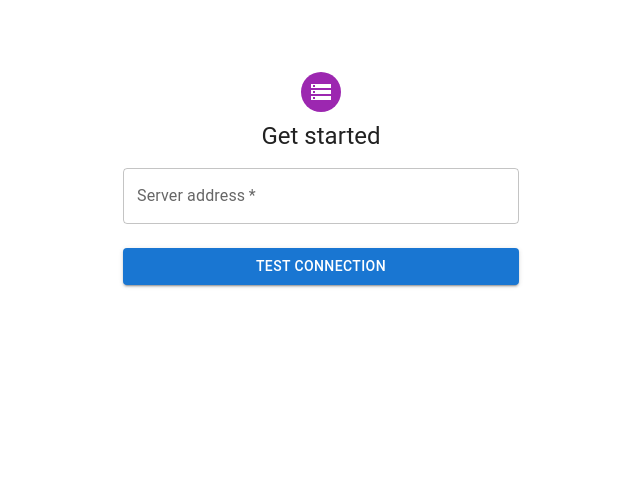
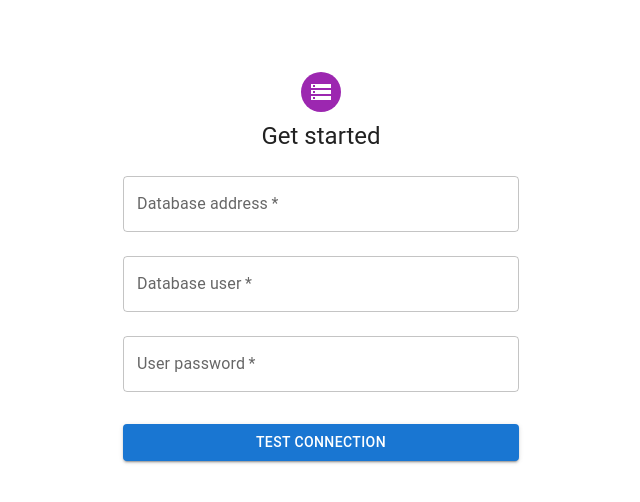
Before and after one commit to mikahimself/blogthing, a React app in the folder client/: page / in a window 1280 px wide. Shown: the top 502 px of the page, without its empty margins (319-959 px from the left). Built offline with nearby package versions, Linux system fonts and the light colour scheme; the HTML template or start-up script is replaced by a standard one.

Commit message:
Further drafting for testing connection to db

```diff
--- a/client/src/views/GetStarted.tsx
+++ b/client/src/views/GetStarted.tsx
@@ -19,13 +19,28 @@ export function GetStarted() {
       </Avatar>
       <Typography component="h1" variant="h5">Get started</Typography>
 
-      <Box component="form" onSubmit={() => {}} noValidate sx={{ mt: 2 }}>
+      <Box component="form" onSubmit={() => {}} noValidate sx={{ mt: 1 }}>
         <TextField
+          margin="normal"
           required
           fullWidth
-          id="server-address-field"
-          label="Server address"
+          id="database-address-field"
+          label="Database address"
           />
+        <TextField
+          margin="normal"
+          required
+          fullWidth
+          id="database-user-field"
+          label="Database user"
+        />
+        <TextField
+          margin="normal"
+          required
+          fullWidth
+          id="database-user-password"
+          label="User password"
+        />
         <Button
           type="submit"
           fullWidth
```
Also changed, not shown: 2 other files (tests, documents, lock files or other folders).
